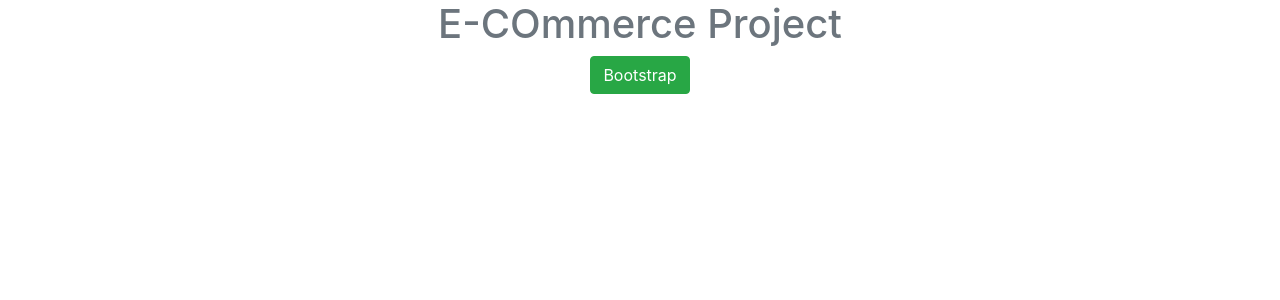
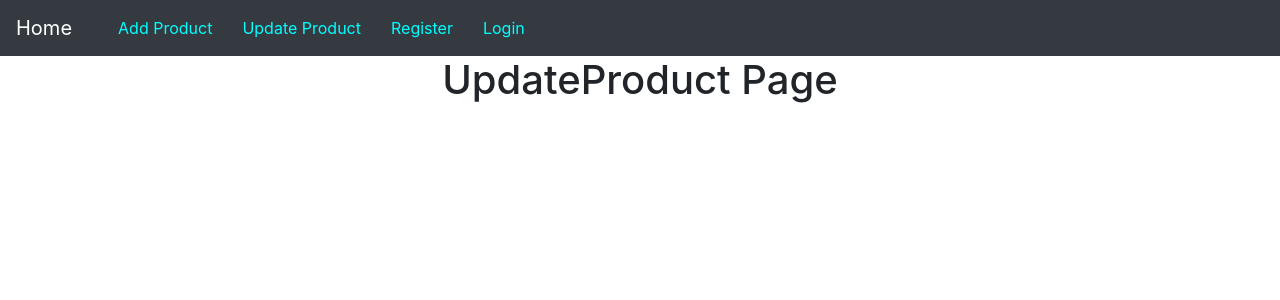
Before and after one commit to AnwarHossainSR/React-Lara-Frontend-Ecommerce-Api, a React (Create React App) app: page /update in a window 1280 px wide. Shown: the top 300 px of the page. Built offline with nearby package versions, Linux system fonts and the light colour scheme.

Commit message:
Integrate pages

```diff
--- /dev/null
+++ b/src/AddProduct.js
@@ -0,0 +1,9 @@
+function AddProduct() {
+    return (
+        <div>
+            <h1>AddProduct Page</h1>
+        </div>
+    )
+}
+
+export default AddProduct;
--- a/src/App.css
+++ b/src/App.css
@@ -1,5 +1,13 @@
 .App {
   text-align: center;
+}
+.nav_bar_wraper a{
+  padding-left: 30px;
+  text-decoration: none;
+  color: cyan;
+}
+.nav_bar_wraper a:hover{
+  text-decoration: none;
 }
 
 .App-logo {
--- a/src/App.js
+++ b/src/App.js
@@ -1,12 +1,32 @@
-import logo from './logo.svg';
+//import logo from './logo.svg';
 import './App.css';
-import { Button } from 'react-bootstrap';
+import { BrowserRouter,Route } from 'react-router-dom'
+
+import Header from './Header';
+import Login from './Login';
+import Register from './Register';
+import AddProduct from './AddProduct';
+import UpdateProduct from './UpdateProduct';
+
 
 function App() {
   return (
     <div className="App">
-      <h1 className="text-secondary">E-COmmerce Project</h1>
-      <span className="btn btn-success">Bootstrap</span>
+    <BrowserRouter>
+      <Header />
+      <Route path="/login">
+        <Login/>
+      </Route>
+      <Route path="/register">
+        <Register/>
+      </Route>
+      <Route path="/add">
+        <AddProduct/>
+      </Route>
+      <Route path="/update">
+        <UpdateProduct/>
+      </Route>
+    </BrowserRouter>
     </div>
   );
 }
--- /dev/null
+++ b/src/Header.js
@@ -0,0 +1,20 @@
+import { Navbar,Nav } from 'react-bootstrap';
+import { Link } from 'react-router-dom'
+
+function Header() {
+    return (
+        <div>
+            <Navbar bg="dark" variant="dark">
+                <Navbar.Brand href="#home">Home</Navbar.Brand>
+                <Nav className="mr-auto nav_bar_wraper">
+                    <Link to="/add">Add Product</Link>
+                    <Link to="/update">Update Product</Link>
+                    <Link to="/register">Register</Link>
+                    <Link to="/login">Login</Link>
+                </Nav>
+            </Navbar>
+        </div>
+    )
+}
+
+export default Header;
--- /dev/null
+++ b/src/Login.js
@@ -0,0 +1,9 @@
+function Login() {
+    return (
+        <div>
+            <h1>Login Page</h1>
+        </div>
+    )
+}
+
+export default Login;
--- /dev/null
+++ b/src/Register.js
@@ -0,0 +1,9 @@
+function Register() {
+    return (
+        <div>
+            <h1>Register Page</h1>
+        </div>
+    )
+}
+
+export default Register;
--- /dev/null
+++ b/src/UpdateProduct.js
@@ -0,0 +1,9 @@
+function UpdateProduct() {
+    return (
+        <div>
+            <h1>UpdateProduct Page</h1>
+        </div>
+    )
+}
+
+export default UpdateProduct;
```
